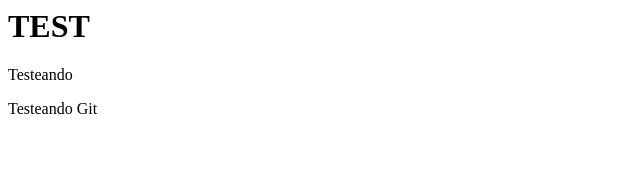
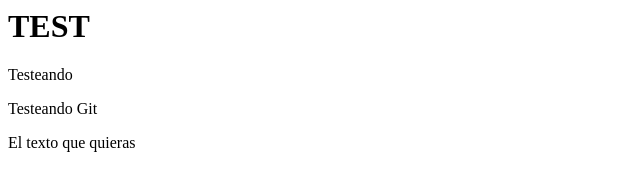
Before and after one commit to rafaImmune/libro, a plain HTML site: page index.html in a window 1280 px wide. Shown: the whole page, without its empty margins (0-640 px from the left). Drawn offline with Linux system fonts and the light colour scheme.

Commit message:
Añade párrafo a index.html

```diff
--- a/index.html
+++ b/index.html
@@ -1,3 +1,4 @@
 <h1>TEST</h1>
 <p>Testeando</p>
 <p>Testeando Git</p>
+<p>El texto que quieras</p>
```
